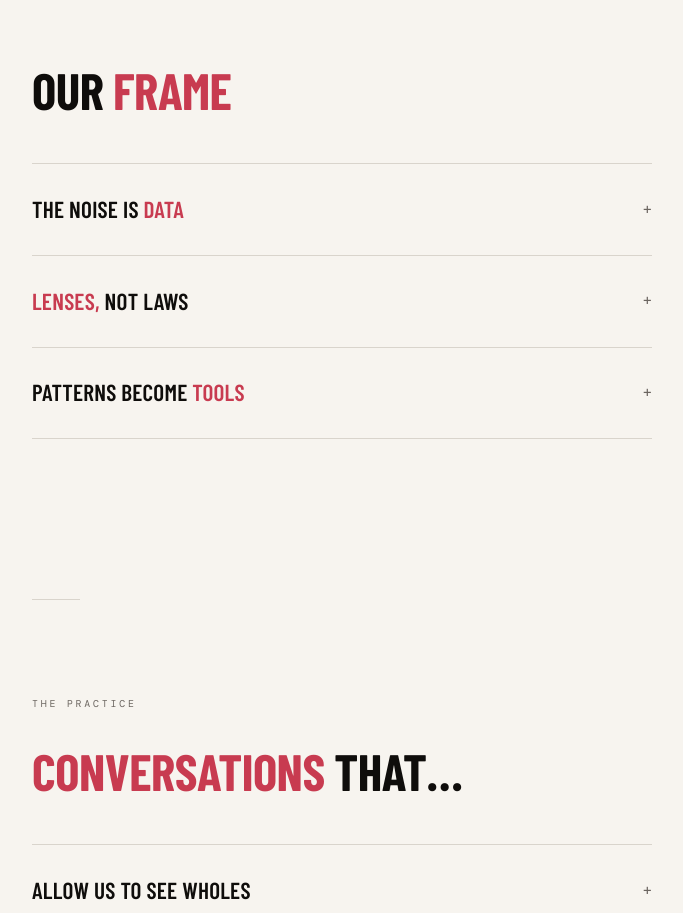
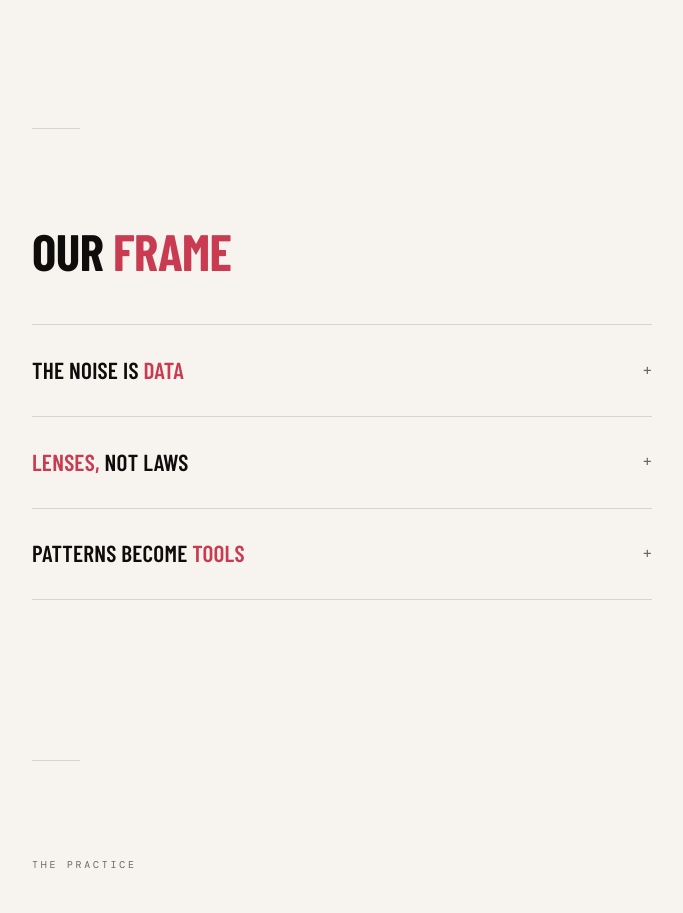
Before and after one commit to markothell/holoscopic-app, a Next.js app: page / in a window 1280 px wide. Shown: the part 2080-2993 px from the top of the page, without its empty margins (298-981 px from the left). Built offline with nearby package versions, Linux system fonts and the light colour scheme; no server answers; a web font is replaced by a local one.

Commit message:
tiny tiny

```diff
--- a/src/app/page.tsx
+++ b/src/app/page.tsx
@@ -294,6 +294,8 @@ export default function HomePage() {
           </ul>
         </RevealSection>
 
+        <div className={styles.divider} />
+
         {/* ── The Opportunity ──────────────────────────────────────────────── */}
         <RevealSection id="opportunity" className={styles.section}>
           <h2 className={styles.sectionHeadline}>
```
